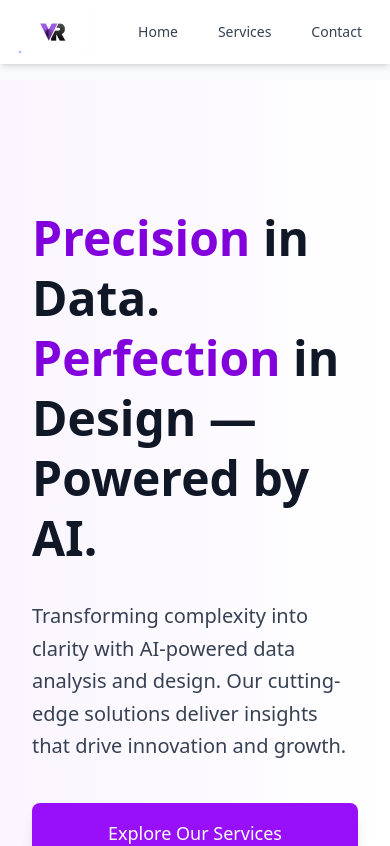
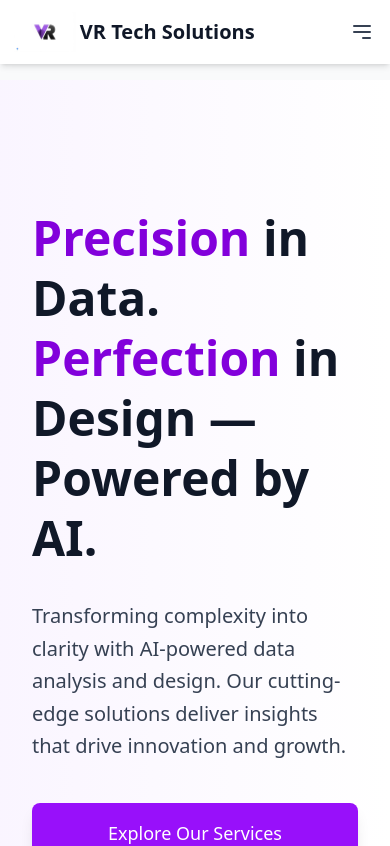
Before and after one commit to anshgandhiii/VRSolutions, a React (Vite) app in the folder vrtechsolutions/: page / in a window 390 px wide. Shown: the top 846 px of the page. Built offline with nearby package versions, Linux system fonts and the light colour scheme.

Commit message:
Contact updated

```diff
--- a/vrtechsolutions/src/App.jsx
+++ b/vrtechsolutions/src/App.jsx
@@ -7,6 +7,7 @@ import logo from './assets/logo.jpg';
 
 function App() {
   const [activeSection, setActiveSection] = useState('intro');
+  const [isMenuOpen, setIsMenuOpen] = useState(false); // State for mobile menu
 
   // Section refs
   const introRef = useRef(null);
@@ -18,6 +19,7 @@ function App() {
   const scrollToSection = (ref, section) => {
     ref.current.scrollIntoView({ behavior: 'smooth' });
     setActiveSection(section);
+    setIsMenuOpen(false); // Close mobile menu after clicking
   };
 
   // Change active section on scroll
@@ -48,20 +50,42 @@ function App() {
       {/* Navbar */}
       <nav className="fixed top-0 w-full bg-white shadow-md z-10">
         <div className="max-w-7xl mx-auto px-4 sm:px-6 lg:px-8">
-          <div className="flex justify-between h-16">
+          <div className="flex justify-between h-16 items-center">
             <div className="flex items-center">
               <a href="#" onClick={(e) => {
                 e.preventDefault();
                 scrollToSection(introRef, 'intro');
-              }}>
-                <img src={logo} alt="Logo" className="h-12 w-auto" />
+              }} className="flex items-center space-x-1 no-gap">
+                <img src={logo} alt="VR Tech Solutions Logo" className="h-10 w-auto" />
+                <span className="text-xl font-bold text-gray-900">VR Tech Solutions</span>
               </a>
             </div>
-            <div className="flex items-center space-x-4">
+            <div className="flex items-center md:hidden">
+              <button
+                onClick={() => setIsMenuOpen(!isMenuOpen)}
+                className="text-gray-700 hover:text-purple-600 focus:outline-none"
+              >
+                <svg
+                  className="h-6 w-6"
+                  fill="none"
+                  stroke="currentColor"
+                  viewBox="0 0 24 24"
+                  xmlns="http://www.w3.org/2000/svg"
+                >
+                  <path
+                    strokeLinecap="round"
+                    strokeLinejoin="round"
+                    strokeWidth="2"
+                    d={isMenuOpen ? 'M6 18L18 6M6 6l12 12' : 'M4 6h16M4 12h16m-7 6h7'}
+                  />
+                </svg>
+              </button>
+            </div>
+            <div className="hidden md:flex items-center space-x-4">
               {[
                 { label: 'Home', ref: homeRef, key: 'home' },
                 { label: 'Services', ref: servicesRef, key: 'services' },
-                { label: 'Contact', ref: contactRef, key: 'contact' }
+                { label: 'Contact', ref: contactRef, key: 'contact' },
               ].map(({ label, ref, key }) => (
                 <button
                   key={key}
@@ -77,6 +101,28 @@ function App() {
               ))}
             </div>
           </div>
+          {/* Mobile Menu */}
+          {isMenuOpen && (
+            <div className="md:hidden bg-white shadow-md py-2">
+              {[
+                { label: 'Home', ref: homeRef, key: 'home' },
+                { label: 'Services', ref: servicesRef, key: 'services' },
+                { label: 'Contact', ref: contactRef, key: 'contact' },
+              ].map(({ label, ref, key }) => (
+                <button
+                  key={key}
+                  onClick={() => scrollToSection(ref, key)}
+                  className={`block w-full text-left px-4 py-2 text-sm font-medium transition-colors duration-200 ${
+                    activeSection === key
+                      ? 'text-purple-700'
+                      : 'text-gray-700 hover:text-purple-600'
+                  }`}
+                >
+                  {label}
+                </button>
+              ))}
+            </div>
+          )}
         </div>
       </nav>
 
@@ -106,7 +152,6 @@ function App() {
             </p>
           </div>
           <div className="flex space-x-4">
-            {/* Social icons can stay unchanged */}
             <a href="#" className="text-gray-300 hover:text-white">FB</a>
             <a href="#" className="text-gray-300 hover:text-white">TW</a>
             <a href="#" className="text-gray-300 hover:text-white">LN</a>
--- a/vrtechsolutions/src/components/Contact.jsx
+++ b/vrtechsolutions/src/components/Contact.jsx
@@ -104,16 +104,7 @@ function Contact() {
               transition={{ duration: 0.5, delay: 0.6 }}
               whileHover={{ x: 10, transition: { duration: 0.2 } }}
             >
-              <div className="bg-purple-100 p-4 rounded-full mr-6">
-                <svg xmlns="http://www.w3.org/2000/svg" className="h-7 w-7 text-purple-700" fill="none" viewBox="0 0 24 24" stroke="currentColor">
-                  <path strokeLinecap="round" strokeLinejoin="round" strokeWidth={2} d="M17.657 16.657L13.414 20.9a1.998 1.998 0 01-2.827 0l-4.244-4.243a8 8 0 1111.314 0z" />
-                  <path strokeLinecap="round" strokeLinejoin="round" strokeWidth={2} d="M15 11a3 3 0 11-6 0 3 3 0 016 0z" />
-                </svg>
-              </div>
-              <div>
-                <h3 className="text-xl font-medium text-gray-900 mb-1">Location</h3>
-                <p className="text-lg text-gray-600">123 Innovation Drive, Tech City, TC 12345</p>
-              </div>
+
             </motion.div>
           </div>
 
@@ -208,7 +199,7 @@ function Contact() {
                   type="text"
                   id="name"
                   name="name"
-                  placeholder="John Doe"
+                  placeholder="Abhishek Sharma"
                   required
                   value={formState.name}
                   onChange={handleChange}
@@ -227,7 +218,7 @@ function Contact() {
                   type="email"
                   id="email"
                   name="email"
-                  placeholder="john@example.com"
+                  placeholder="abhishek@example.com"
                   required
                   value={formState.email}
                   onChange={handleChange}
@@ -263,7 +254,7 @@ function Contact() {
                 <textarea
                   id="message"
                   name="message"
-                  placeholder="Tell us about your project or inquiry..."
+                  placeholder="Tell us about your inquiry..."
                   rows="5"
                   required
                   value={formState.message}
--- a/vrtechsolutions/src/index.css
+++ b/vrtechsolutions/src/index.css
@@ -144,6 +144,12 @@
     font-size: 0.9rem;
     color: #E5E7EB;
   }
+  /* Add to index.css or inline */
+.no-gap {
+    margin-left: -2px; /* Fine-tune negative margin to remove gap */
+    display: flex;
+    align-items: center;
+  }
 
   @media (max-width: 768px) {
     .navbar {
```
